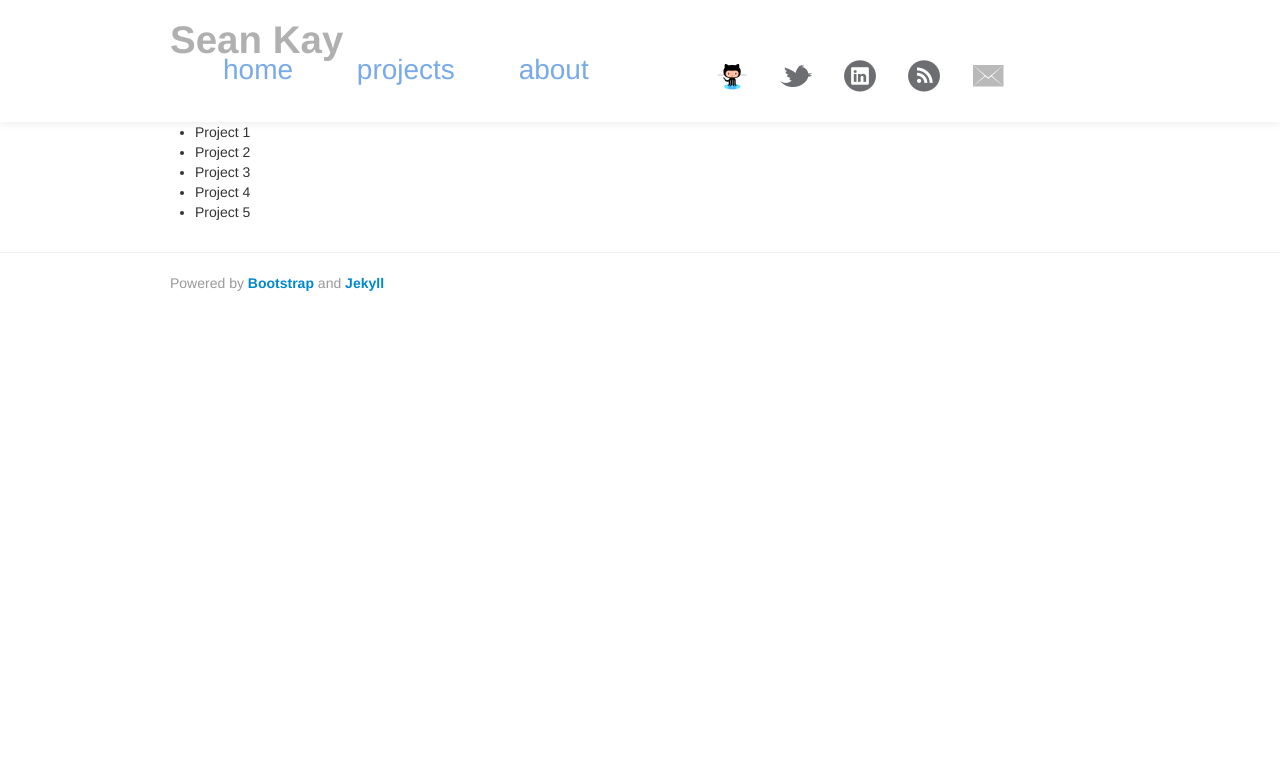
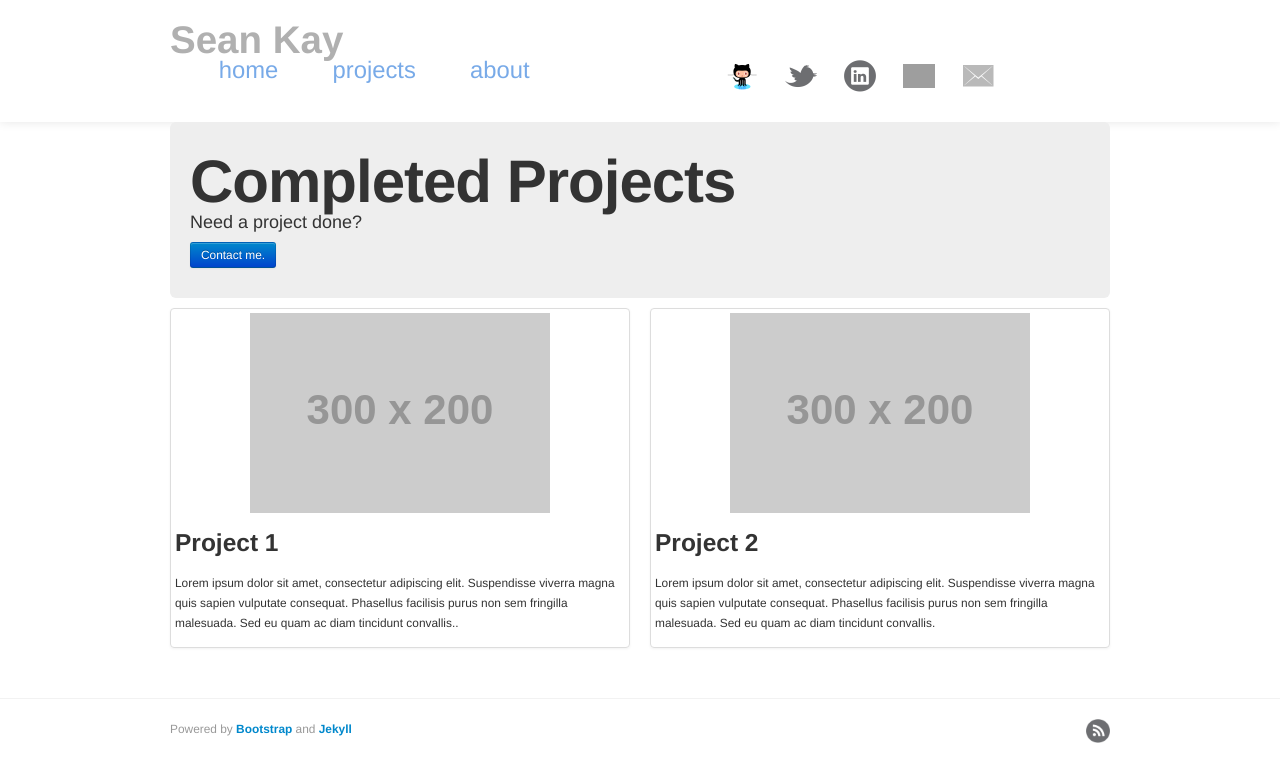
Before and after one commit to seankay/seankay.github.com, a Jekyll site: the page built from projects.html, in a window 1280 px wide. Shown: the top 782 px of the page. Built offline with Jekyll 4.4.1, drawn with Linux system fonts in a browser that asks for light colours; nearby versions of some CDN libraries; Markdown is read by kramdown in place of the engine named in the settings; grey boxes are pictures that could not be loaded.

Commit message:
Fill out projects page

```diff
--- a/_layouts/default.html
+++ b/_layouts/default.html
@@ -20,7 +20,7 @@
 			<div class="container">
 			<div class="row">
 				<div class="span12">
-					<h1 class="brand"><a href="/">Sean Kay</a></h1>
+					<h1 class="brand"><a href="/">Sean Kay</a><small></h1>
 				</div>
 			</div>
 				<div class="row">
@@ -36,10 +36,10 @@
 					<div class="span6"
 						<div id='contact'>
 							<ul class='unstyled'>
-								<li><a href='https://github.com/seankay' target='_blank'><img src='/img/octocat.png' alt='github' height='32px' width='32px'></a>
-								<li><a href='https://twitter.com/seanlikewhat' target='_blank'><img src='/img/twitter.png' alt='twitter' height='32px' width='32px'></a>
-								<li><a href='http://www.linkedin.com/in/snkay' target='_blank'><img src='/img/linkedin.png' alt='linkedin' height='32px' width='32px'></a></li>
-								<li><a href='#' ><img src='/img/rss.png' alt='rss' height='32px' width='32px'></a></li>
+								<li><a id="nav-github" href='https://github.com/seankay' target='_blank'><img src='/img/octocat.png' alt='github' height='32px' width='32px'></a>
+								<li><a id="nav-twitter" href='https://twitter.com/seanlikewhat' target='_blank'><img src='/img/twitter.png' alt='twitter' height='32px' width='32px'></a>
+								<li><a id="nav-linkedin" href='http://www.linkedin.com/in/snkay' target='_blank'><img src='/img/linkedin.png' alt='linkedin' height='32px' width='32px'></a></li>
+								<li><a id="nav-skype" rel="popover" class="" href='#'><img src='/img/skype.png' alt='skype' height='32px' width='32px'></a></li>
 								<li><script>email('f.sean.kay', 'gmail.com', true)</script></li>
 								</ul>
 						</div>
@@ -67,8 +67,14 @@
 		</div>
 		<footer class="footer" role="contentinfo">
 			<div class="container">
-				<p>Powered by <a href="http://twitter.github.com/bootstrap/index.html" title="Bootstrap"><strong>Bootstrap</strong></a> and <a href="https://github.com/mojombo/jekyll"><strong>Jekyll</strong></a></p>
-			</div>
+				<div class="row">
+					<div class="span6">
+						<p>Powered by <a href="http://twitter.github.com/bootstrap/index.html" title="Bootstrap"><strong>Bootstrap</strong></a> and <a href="https://github.com/mojombo/jekyll"><strong>Jekyll</strong></a></p>
+					</div>
+					<div class="span6">
+						<a id="nav-rss" href='#' ><img src='/img/rss.png' alt='rss' height='24px' width='24px'></a>
+					</div>
+				</div>
 		</footer>
 	</body>
 </html>
--- a/css/custom.css
+++ b/css/custom.css
@@ -55,6 +55,7 @@ header[role="banner"] a:hover {
 {
 	color: #95B0D1;
 }
+
 /* contact */
 #contact {
 	margin: 0;
@@ -85,3 +86,7 @@ footer[role="contentinfo"] p {
     color: #999;
     margin: 0;
 }
+
+#nav-rss {
+	float: right;
+}
--- a/projects.html
+++ b/projects.html
@@ -2,12 +2,33 @@
 layout: default
 title: Projects
 ---
-<div id="content">
-	<ul>
-		<li>Project 1</li>
-		<li>Project 2</li>
-		<li>Project 3</li>
-		<li>Project 4</li>
-		<li>Project 5</li>
-	</ul>
+<div>
+	<div class="container">
+		<div class="hero-unit">
+		  	<h1>Completed Projects</h1>
+		  	<p>Need a project done?</p>
+		  	<p>
+			    <a class="btn btn-primary btn-small">
+			      Contact me.
+			    </a>
+		  	</p>
+		</div>
+		<ul class="thumbnails">
+			  <li class="span6">
+			    <div class="thumbnail">
+			      <img src="http://placehold.it/300x200" alt="">
+			      <h3>Project 1</h3>
+			      <p>Lorem ipsum dolor sit amet, consectetur adipiscing elit. Suspendisse viverra magna quis sapien vulputate consequat. Phasellus facilisis purus non sem fringilla malesuada. Sed eu quam ac diam tincidunt convallis..</p>
+			    </div>
+			  </li>
+			  <li class="span6">
+			    <div class="thumbnail">
+			      <img src="http://placehold.it/300x200" alt="">
+			      <h3>Project 2</h3>
+			      <p>Lorem ipsum dolor sit amet, consectetur adipiscing elit. Suspendisse viverra magna quis sapien vulputate consequat. Phasellus facilisis purus non sem fringilla malesuada. Sed eu quam ac diam tincidunt convallis.</p>
+			    </div>
+			  </li>
+			</ul>
+		</ul>
+	</div>
 </div>
```
